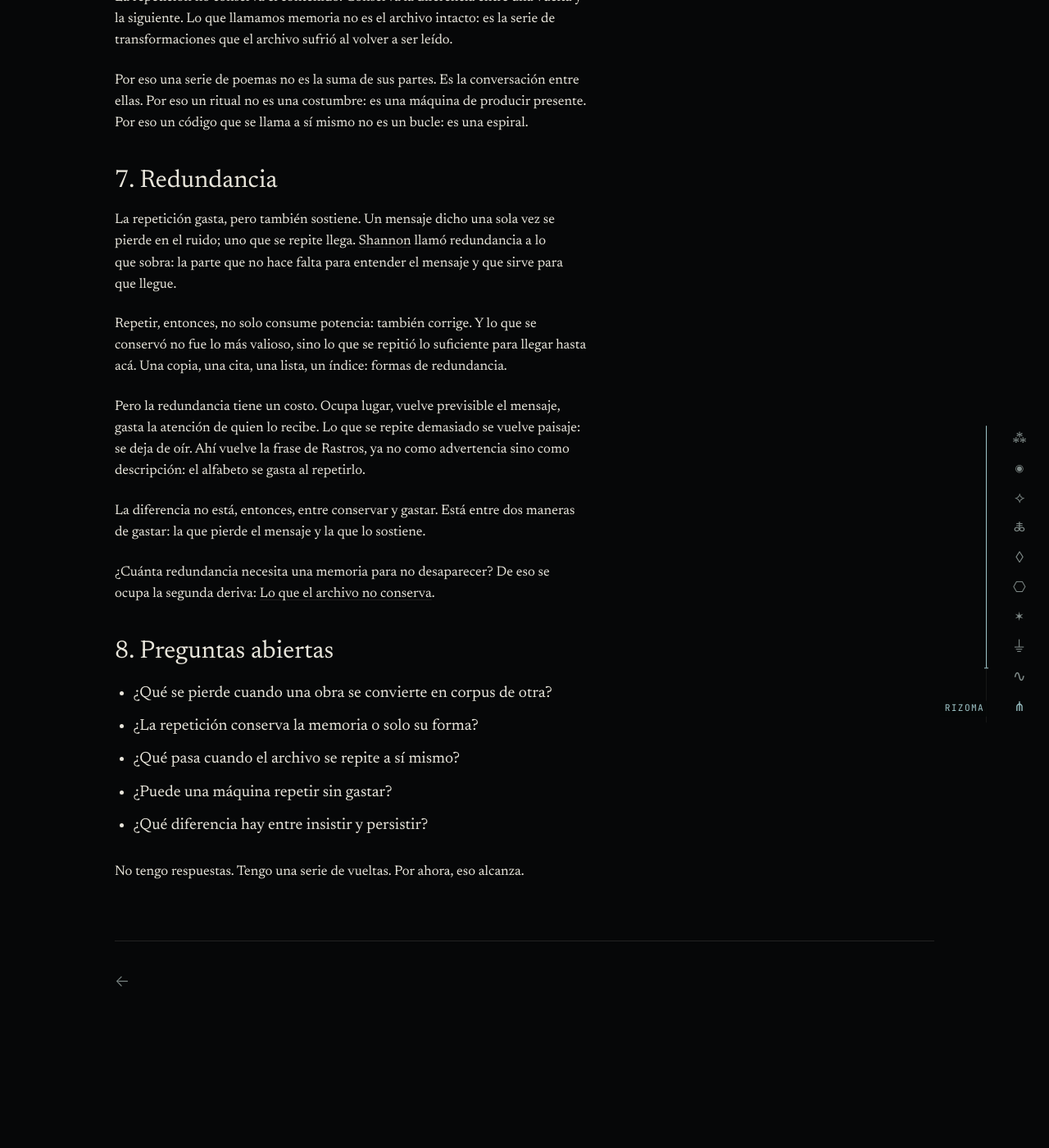
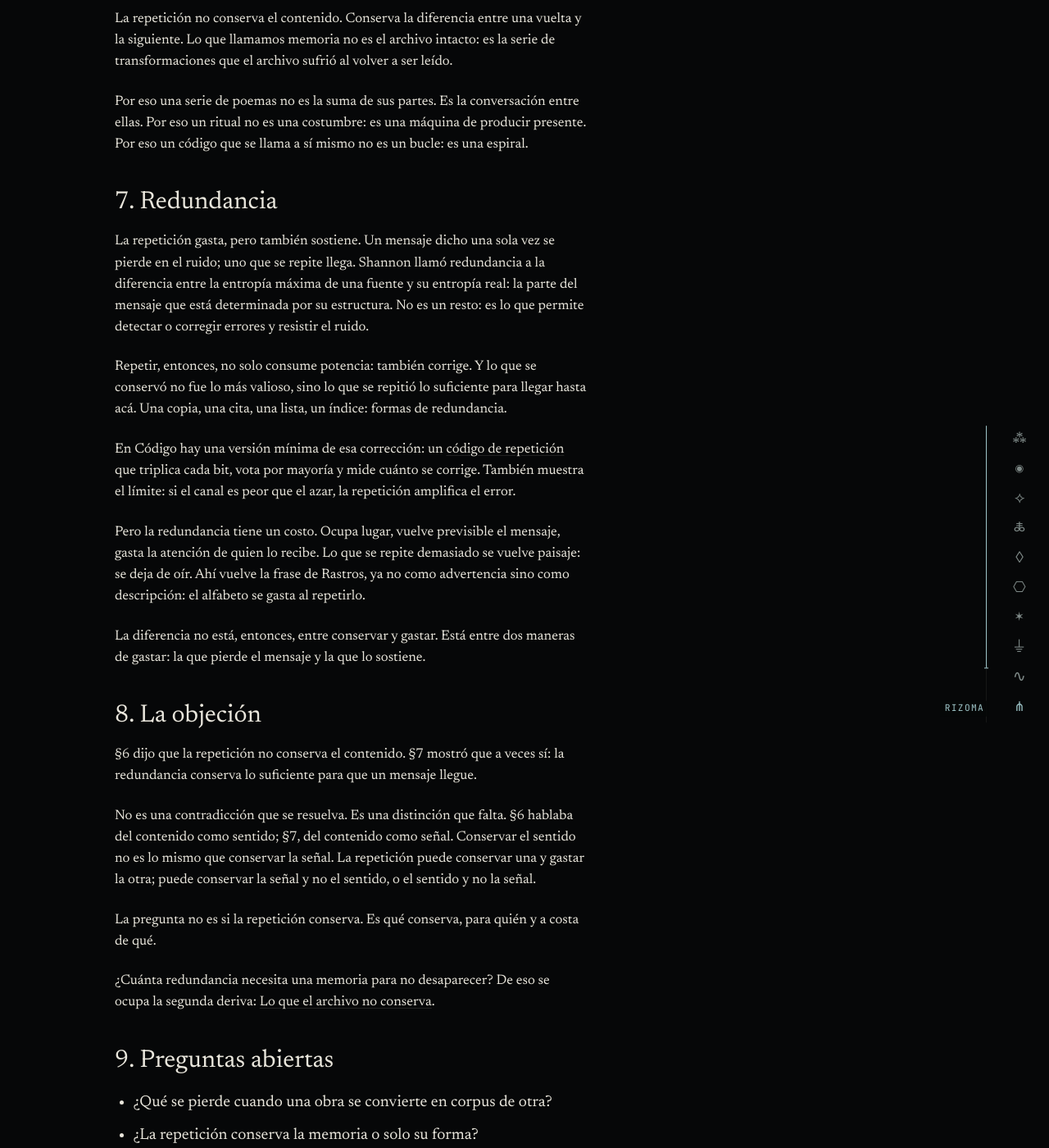
Before and after one commit to hugomoraga/kndl000, a Jekyll site: the page built from content/collections/_exploraciones/que-se-conserva-cuando-algo-se-repite.md, in a window 1280 px wide and 1400 px high, scrolled down 2157 px. Shown: the whole window at 82% size. Built offline with Jekyll 4.4.1, drawn with Linux system fonts in a browser that asks for light colours; before the commit the page ends 3504 px from its top, so only the background shows below that; some of the changed text lies outside the part shown.

Commit message:
feat: add a repetition code to the redundancy deriva
- add Voto por mayoría: 3/5/7 repetition, majority decoding, error sweep
- link it from exploration 01 and the information automaton
- land the Shannon/Langton precision notes and the objection

```diff
--- a/content/collections/_exploraciones/que-se-conserva-cuando-algo-se-repite.md
+++ b/content/collections/_exploraciones/que-se-conserva-cuando-algo-se-repite.md
@@ -37,9 +37,11 @@ corpus:
   - url: /dispositivos/espiral/
     note: La máquina que repite para producir diferencia.
   - url: /codigo/experimento-shannon/
-    note: "La redundancia como lo que permite que un mensaje sobreviva al ruido."
+    note: "Las aproximaciones al lenguaje de Shannon, con cadenas de Markov de orden creciente."
+  - url: /codigo/voto-por-mayoria/
+    note: "Tres copias, un voto: la redundancia que corrige y su umbral."
   - url: /codigo/hormiga-langton/
-    note: "Dos reglas que van del caos al ciclo: la repetición que se ordena."
+    note: "Dos reglas que van del caos a un ciclo de 104 pasos: la repetición que se vuelve periódica."
 relacionadas:
   - /rizoma/archivo/
 hitos:
@@ -52,6 +54,12 @@ hitos:
   - date: 2026-11-10
     title: "Redundancia y archivo"
     text: "Se integra la redundancia como contra-cara del desgaste y la deriva se enlaza con Archivo."
+  - date: 2026-11-10
+    title: "Precisión y objeción"
+    text: "Se corrige la definición de redundancia, se separa el comportamiento de Langton de su lectura y se abre la objeción entre contenido y diferencia."
+  - date: 2026-11-10
+    title: "Un código de repetición"
+    text: "Se suma un experimento de redundancia con voto por mayoría y se enlaza desde §7."
 ---
 
 No es una tesis. Es una deriva.
@@ -89,7 +97,7 @@ La espiral es una forma de repetición que no puede ser idéntica. Si lo fuera,
 
 En Código hay otras máquinas: un bucle que no termina, una recursión que desborda la pila, una iteración que pregunta cuántas veces querés existir. Esas no producen diferencia: insisten.
 
-Y hay una que empieza en cualquier parte y termina en un ciclo. La [hormiga de Langton](/codigo/hormiga-langton/) sigue dos reglas, pinta el tablero y, después de miles de pasos, entra en un ciclo de 104 pasos que ya no abandona. No creció: se ordenó.
+Y hay una que empieza en cualquier parte y termina en un ciclo. La [hormiga de Langton](/codigo/hormiga-langton/) sigue dos reglas, pinta el tablero y, después de miles de pasos, entra en un ciclo de 104 pasos que ya no abandona. No creció: se volvió periódico. Que eso sea orden es una lectura nuestra, no un resultado del sistema.
 
 La máquina no es una sola.
 
@@ -101,22 +109,33 @@ Por eso una serie de poemas no es la suma de sus partes. Es la conversación ent
 
 ## 7. Redundancia
 
-La repetición gasta, pero también sostiene. Un mensaje dicho una sola vez se pierde en el ruido; uno que se repite llega. [Shannon](/codigo/experimento-shannon/) llamó redundancia a lo que sobra: la parte que no hace falta para entender el mensaje y que sirve para que llegue.
+La repetición gasta, pero también sostiene. Un mensaje dicho una sola vez se pierde en el ruido; uno que se repite llega. Shannon llamó redundancia a la diferencia entre la entropía máxima de una fuente y su entropía real: la parte del mensaje que está determinada por su estructura. No es un resto: es lo que permite detectar o corregir errores y resistir el ruido.
 
 Repetir, entonces, no solo consume potencia: también corrige. Y lo que se conservó no fue lo más valioso, sino lo que se repitió lo suficiente para llegar hasta acá. Una copia, una cita, una lista, un índice: formas de redundancia.
+
+En Código hay una versión mínima de esa corrección: un [código de repetición](/codigo/voto-por-mayoria/) que triplica cada bit, vota por mayoría y mide cuánto se corrige. También muestra el límite: si el canal es peor que el azar, la repetición amplifica el error.
 
 Pero la redundancia tiene un costo. Ocupa lugar, vuelve previsible el mensaje, gasta la atención de quien lo recibe. Lo que se repite demasiado se vuelve paisaje: se deja de oír. Ahí vuelve la frase de Rastros, ya no como advertencia sino como descripción: el alfabeto se gasta al repetirlo.
 
 La diferencia no está, entonces, entre conservar y gastar. Está entre dos maneras de gastar: la que pierde el mensaje y la que lo sostiene.
 
+## 8. La objeción
+
+§6 dijo que la repetición no conserva el contenido. §7 mostró que a veces sí: la redundancia conserva lo suficiente para que un mensaje llegue.
+
+No es una contradicción que se resuelva. Es una distinción que falta. §6 hablaba del contenido como sentido; §7, del contenido como señal. Conservar el sentido no es lo mismo que conservar la señal. La repetición puede conservar una y gastar la otra; puede conservar la señal y no el sentido, o el sentido y no la señal.
+
+La pregunta no es si la repetición conserva. Es qué conserva, para quién y a costa de qué.
+
 ¿Cuánta redundancia necesita una memoria para no desaparecer? De eso se ocupa la segunda deriva: [Lo que el archivo no conserva](/rizoma/archivo/).
 
-## 8. Preguntas abiertas
+## 9. Preguntas abiertas
 
 - ¿Qué se pierde cuando una obra se convierte en corpus de otra?
 - ¿La repetición conserva la memoria o solo su forma?
 - ¿Qué pasa cuando el archivo se repite a sí mismo?
 - ¿Puede una máquina repetir sin gastar?
 - ¿Qué diferencia hay entre insistir y persistir?
+- ¿Conservar el sentido y conservar la señal son la misma cosa?
 
 No tengo respuestas. Tengo una serie de vueltas. Por ahora, eso alcanza.
```
Also changed, not shown: content/collections/_codigos/automata-informacion.md (+2 -0 lines), content/collections/_codigos/voto-por-mayoria.md (added, +157 -0 lines).
